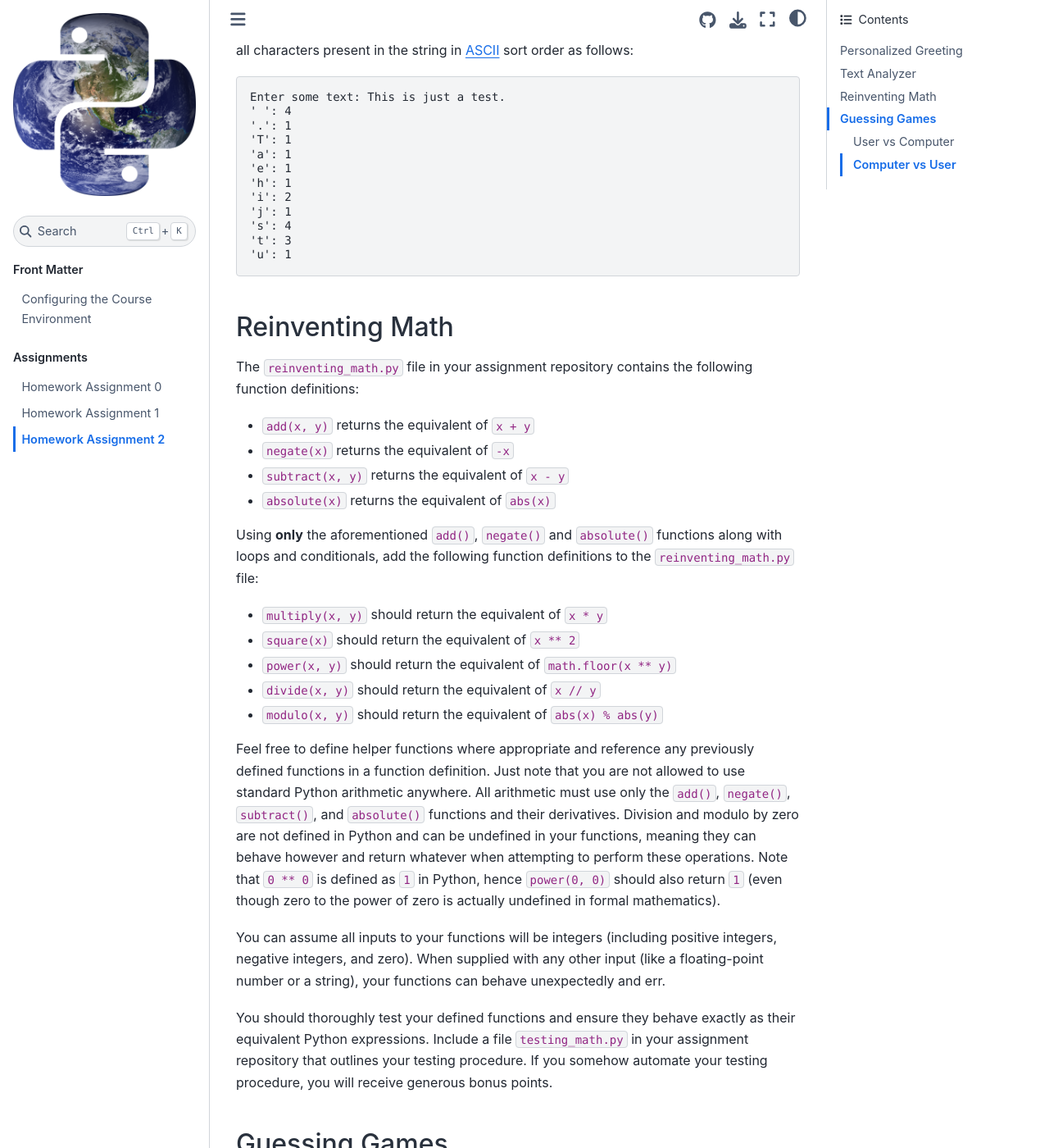
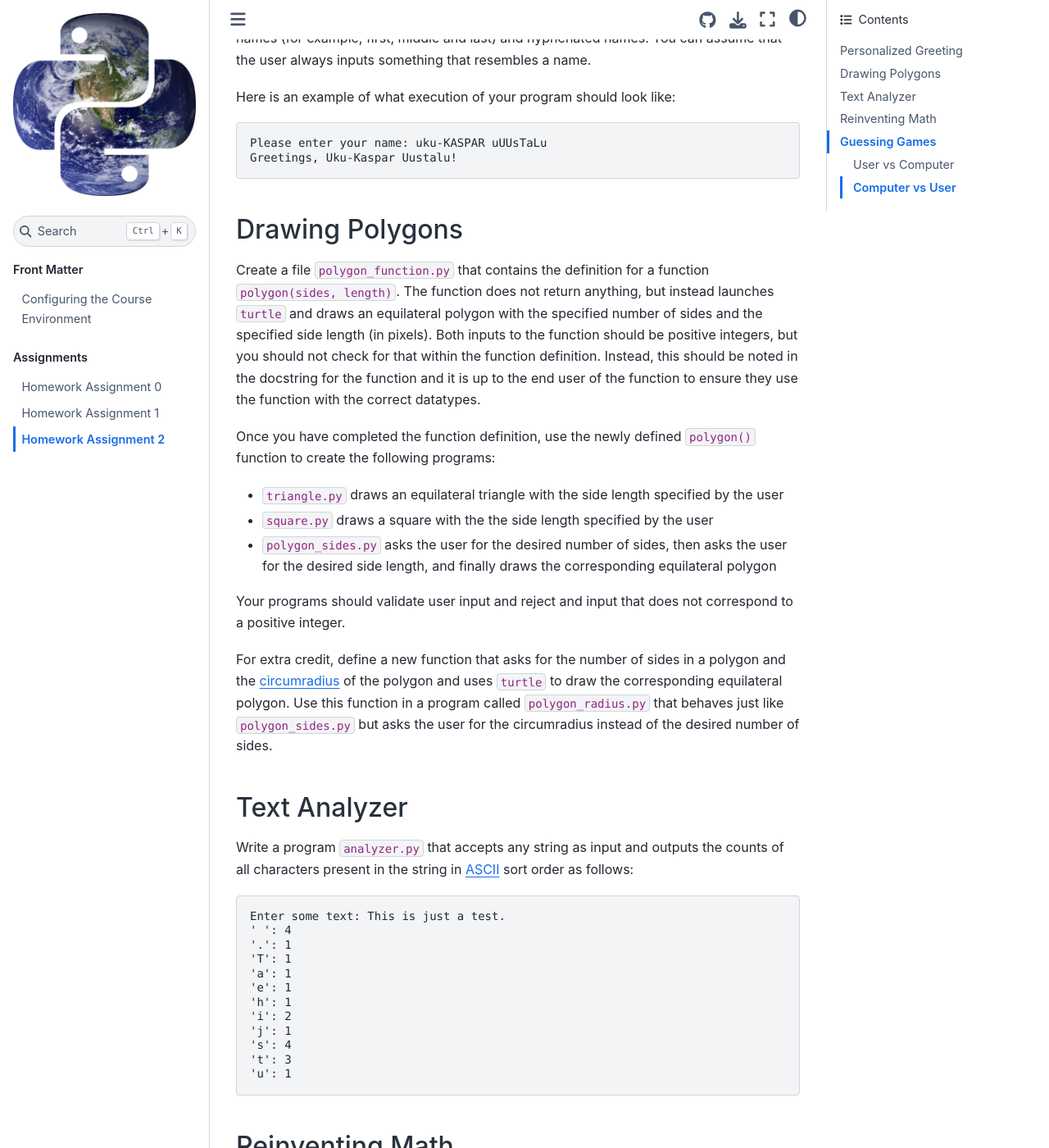
Before and after one commit to uep239/uep239.github.io, a Jupyter Book: the page built from source/assignments/hw02.md, in a window 1280 px wide and 1400 px high, scrolled down 855 px. Shown: the whole window at 82% size. Built offline with Jupyter Book 1.0.4 settings and Sphinx 7.4.7 and the Sphinx Book theme 1.1.4, drawn with Linux system fonts in a browser that asks for light colours; some of the changed text lies outside the part shown.

Commit message:
add turtle section

````diff
--- a/source/assignments/hw02.md
+++ b/source/assignments/hw02.md
@@ -5,6 +5,10 @@
 **Maximum points:** 100
 
 As with the previous assignment, you should follow the **GitHub Classroom** link on [Canvas](https://canvas.tufts.edu/courses/27438/assignments) or [Piazza](https://piazza.com/tufts/spring2021/uep239/resources) to have an assignment repository generated for you. Then you should clone the assignment repository to your computer and do all work there. Keep track of your work using consistent commits and remember to push your work to the GitHub server to back it up.
+
+```{tip}
+To use a function defined in another `.py` file in the same directory, you can import it just like you would import a function from a built-in Python module or external library. For example, to use the function `function()` from the file  `filename.py` that is located in the same directory as your script, you can use `from filename import *` to import all functions defined in `filename.py` or `from filename import function` to only import the desired function. You can also use `import filename`, but then you have to refer to the function as `filename.function()` within your script.
+```
 
 ## Personalized Greeting
 
@@ -16,6 +20,19 @@ Here is an example of what execution of your program should look like:
 Please enter your name: uku-KASPAR uUUsTaLu
 Greetings, Uku-Kaspar Uustalu!
 ```
+
+## Drawing Polygons
+
+Create a file `polygon_function.py` that contains the definition for a function `polygon(sides, length)`. The function does not return anything, but instead launches `turtle` and draws an equilateral polygon with the specified number of sides and the specified side length (in pixels). Both inputs to the function should be positive integers, but you should not check for that within the function definition. Instead, this should be noted in the docstring for the function and it is up to the end user of the function to ensure they use the function with the correct datatypes.
+
+Once you have completed the function definition, use the newly defined `polygon()` function to create the following programs:
+- `triangle.py` draws an equilateral triangle with the side length specified by the user
+- `square.py` draws a square with the the side length specified by the user
+- `polygon_sides.py` asks the user for the desired number of sides, then asks the user for the desired side length, and finally draws the corresponding equilateral polygon
+
+Your programs should validate user input and reject and input that does not correspond to a positive integer.
+
+For extra credit, define a new function that asks for the number of sides in a polygon and the [circumradius](https://en.wikipedia.org/wiki/Circumscribed_circle) of the polygon and uses `turtle` to draw the corresponding equilateral polygon. Use this function in a program called `polygon_radius.py` that behaves just like `polygon_sides.py` but asks the user for the circumradius instead of the desired number of sides.
 
 ## Text Analyzer
 
@@ -53,11 +70,11 @@ Using **only** the aforementioned `add()`, `negate()` and `absolute()` functions
 - `divide(x, y)` should return the equivalent of `x // y`
 - `modulo(x, y)` should return the equivalent of `abs(x) % abs(y)`
 
-Feel free to define helper functions where appropriate and reference any previously defined functions in a function definition. Just note that you are not allowed to use standard Python arithmetic anywhere. All arithmetic must use only the `add()`, `negate()`, `subtract()`, and `absolute()` functions and their derivatives. Division and modulo by zero are not defined in Python and can be undefined in your functions, meaning they can behave however and return whatever when attempting to perform these operations. Note that `0 ** 0` is defined as `1` in Python, hence `power(0, 0)` should also return `1` (even though zero to the power of zero is actually undefined in formal mathematics).
+Feel free to define helper functions where appropriate and reference any previously defined functions when defining a new function. Just note that you are not allowed to use standard Python arithmetic anywhere. All arithmetic must use only the `add()`, `negate()`, `subtract()`, and `absolute()` functions and their derivatives. Division and modulo by zero are not defined in Python and can be undefined in your functions, meaning they can behave however and return whatever when attempting to perform these operations. Note that `0 ** 0` is defined as `1` in Python, hence `power(0, 0)` should also return `1` (even though zero to the power of zero is actually undefined in formal mathematics).
 
 You can assume all inputs to your functions will be integers (including positive integers, negative integers, and zero). When supplied with any other input (like a floating-point number or a string), your functions can behave unexpectedly and err.
 
-You should thoroughly test your defined functions and ensure they behave exactly as their equivalent Python expressions. Include a file `testing_math.py` in your assignment repository that outlines your testing procedure. If you somehow automate your testing procedure, you will receive generous bonus points.
+You should thoroughly test your defined functions and ensure they behave exactly as their equivalent Python expressions. Include a file `testing_math.py` in your assignment repository that outlines your testing procedure. If you somehow automate your testing procedure, you will receive generous extra credit.
 
 ## Guessing Games
 
````
